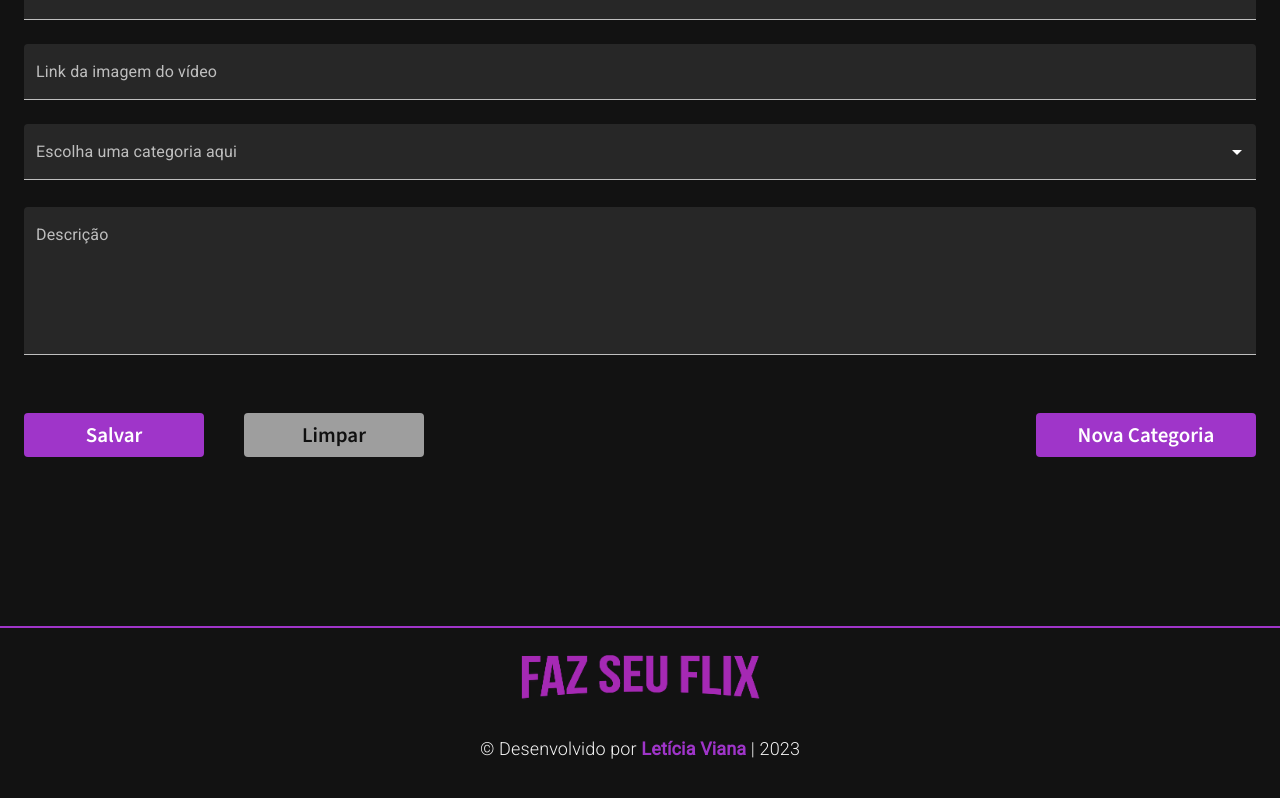
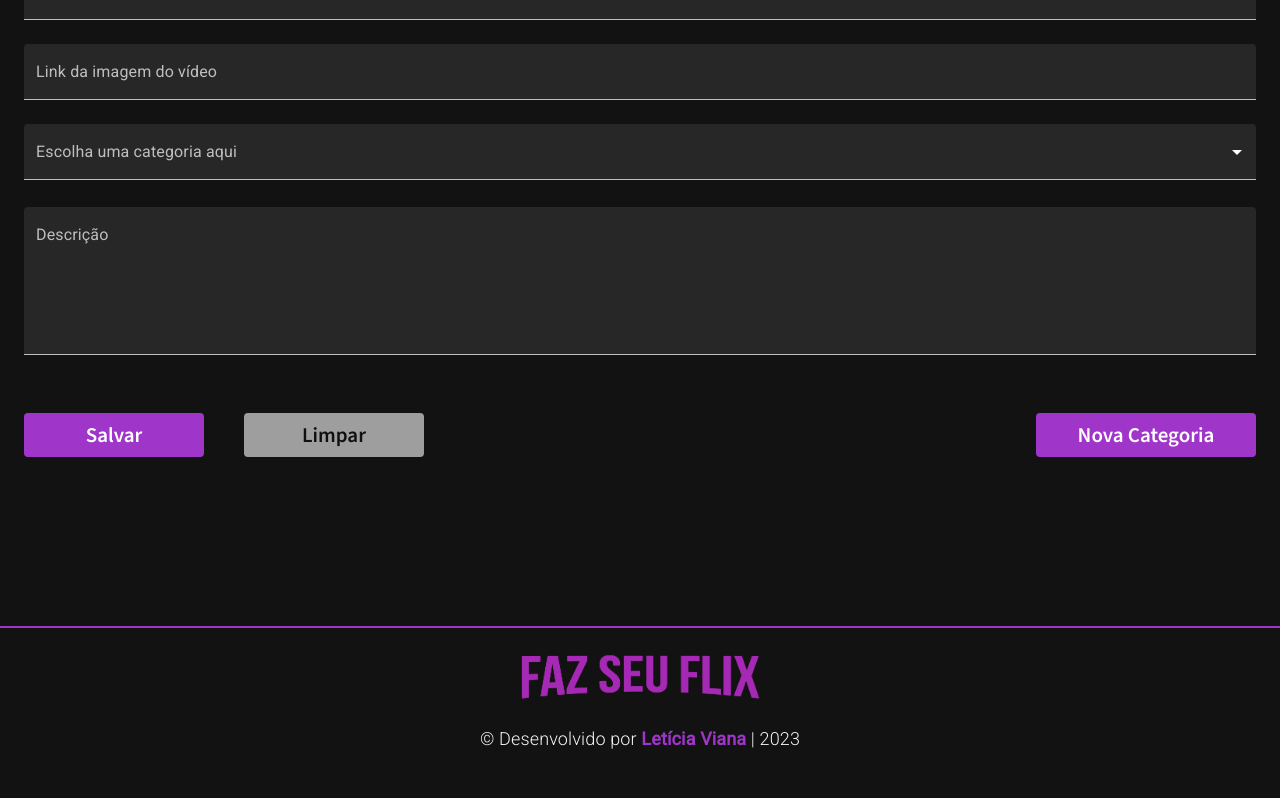
Before and after one commit to lettyviana/challenge-one-aluraflix-t5, a React (Vite) app: page /novo-video in a window 1280 px wide. Shown: the part 445-1243 px from the top of the page. After the commit the page ends 1217 px from the top, so only its background shows below. Built offline with nearby package versions, Linux system fonts and the light colour scheme.

Commit message:
ajustes finais rodapé desktop

```diff
--- a/src/components/Rodape/Rodape.module.css
+++ b/src/components/Rodape/Rodape.module.css
@@ -33,7 +33,8 @@
 
 @media screen and (min-device-width: 600px) {
     .rodape {
-        padding-bottom: 60px;
+        gap: 10px;
+        padding-bottom: 0;
     }
 
     .logotipo {
```
